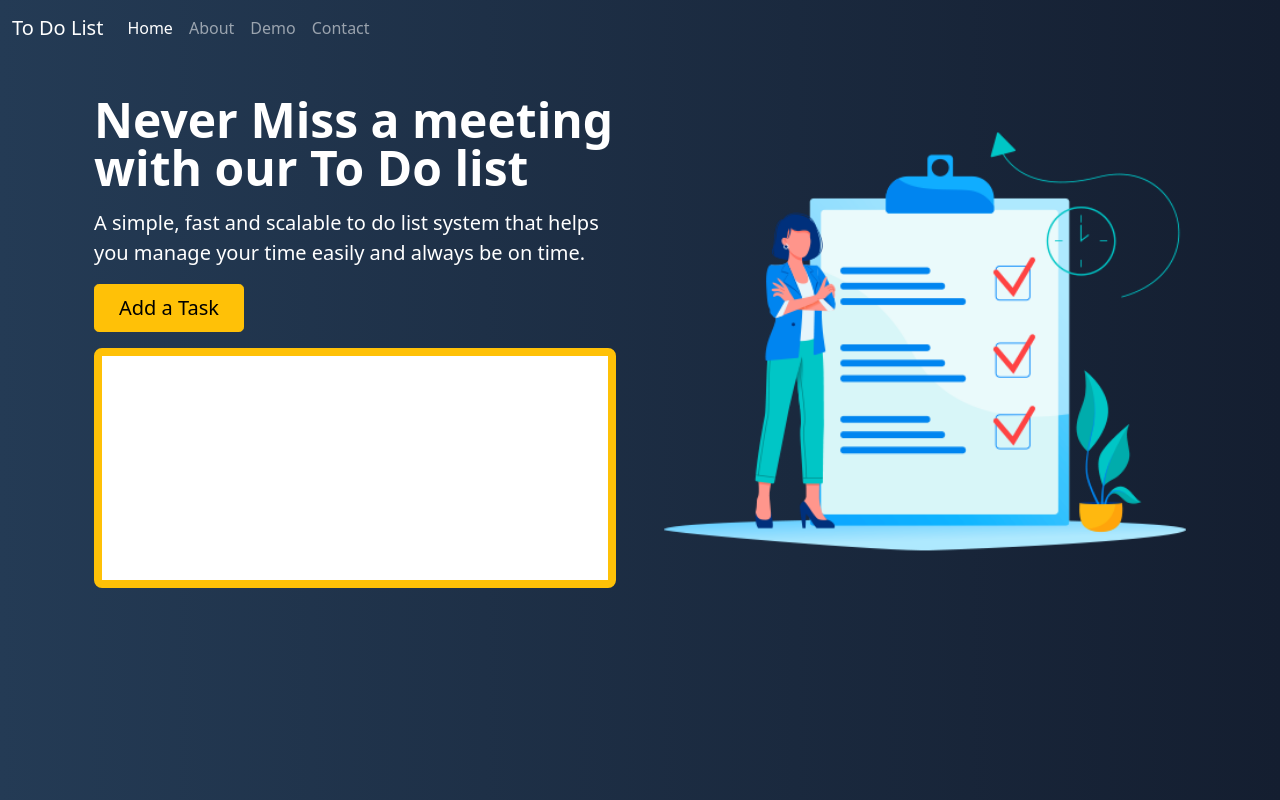
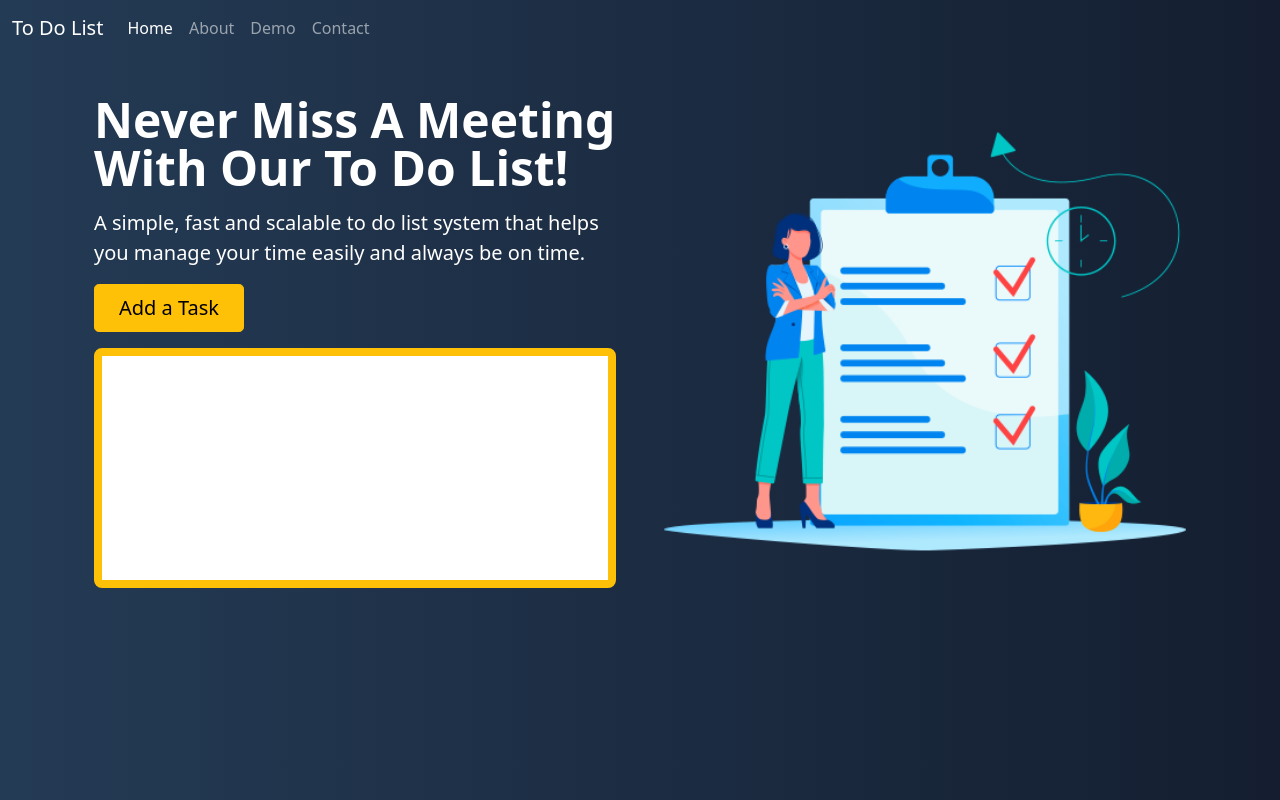
Before and after one commit to jr0998/firstProject, a plain HTML site: page index.html in a window 1280 px wide. Drawn offline with nearby package versions, Linux system fonts and the light colour scheme.

Commit message:
Fixed Typos

```diff
--- a/index.html
+++ b/index.html
@@ -2,7 +2,7 @@
 <html lang="en">
 
 <head>
-    <title>First Project</title>
+    <title>First Project v2</title>
     <!-- Required meta tags -->
     <meta charset="utf-8">
     <meta name="viewport" content="width=device-width, initial-scale=1, shrink-to-fit=no">
@@ -47,7 +47,7 @@
                         loading="lazy">
                 </div>
                 <div class="col-lg-6">
-                    <h1 class="display-5 fw-bold lh-1 mb-3">Never Miss a meeting with our To Do list</h1>
+                    <h1 class="display-5 fw-bold lh-1 mb-3">Never Miss A Meeting With Our To Do List!</h1>
                     <p class="lead">A simple, fast and scalable to do list system that helps you manage your time easily
                         and always be on time.
                     </p>
```
